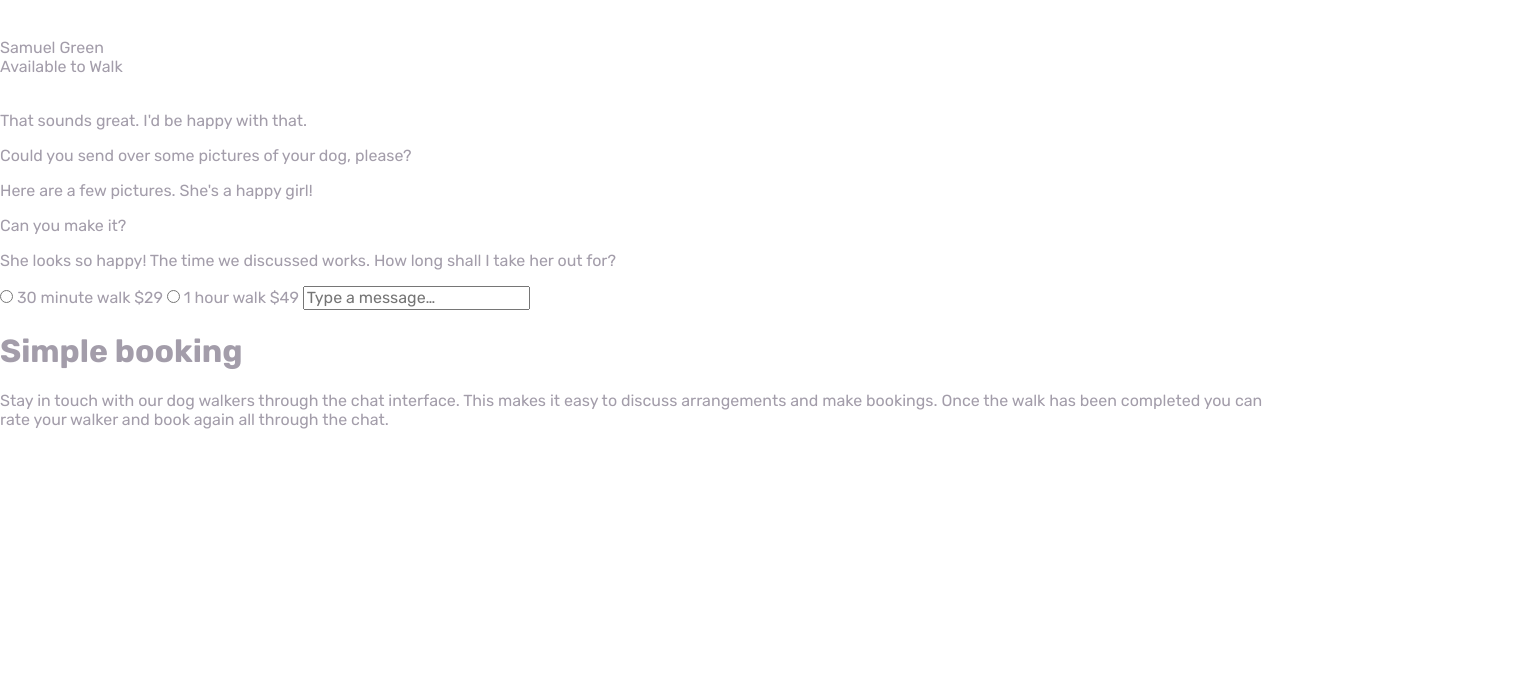
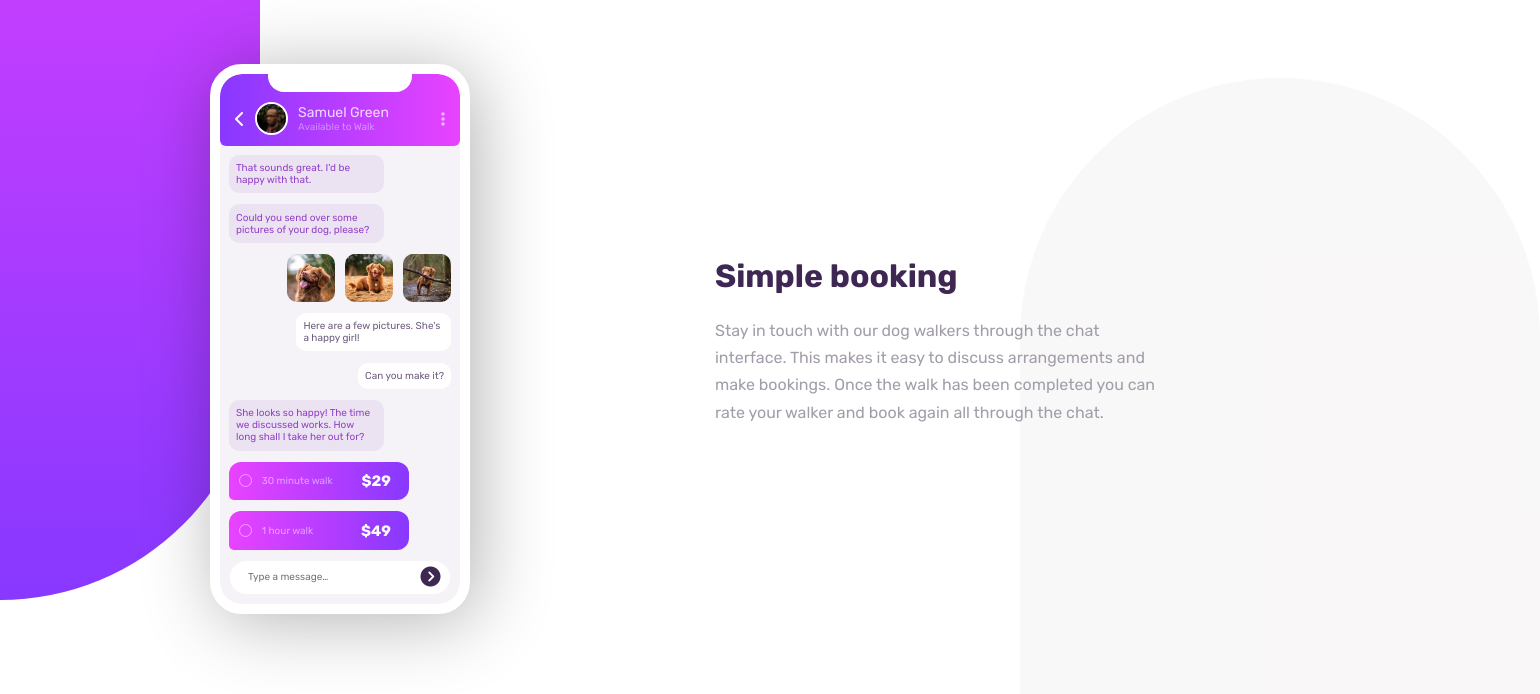
Before and after one commit to shakthi2003gh/chat-app-css-illustration-master, a plain HTML site: page index.html in a window 1280 px wide. Shown: the whole page, 1540 px wide, since content can reach past the window. Drawn offline with Linux system fonts and the light colour scheme.

Commit message:
Final commit

```diff
--- a/index.html
+++ b/index.html
@@ -11,42 +11,47 @@
   <title>Frontend Mentor | [Challenge Name Here]</title>
 
   <link rel="stylesheet" href="/styles/style.css">
+  <script src="https://kit.fontawesome.com/5b5397a1a7.js" crossorigin="anonymous"></script>
 
 </head>
 
 <body>
+  <main>
     <div class="chat-app">
       <div class="header">
         <img src="" class="back-btn" alt="">
-
         <div class="profile">
-        <div class="profile__img">
-          <img src="" alt="">
-        </div>
-
-        <div class="proflie__details">
+          <i class="fa-solid fa-chevron-left navigate"></i>
+          <span class="profile__img">
+            <img src="./images/avatar.jpg" alt="">
+          </span>
+          <div class="profile__details">
             <div class="name">Samuel Green</div>
             <div class="status">Available to Walk</div>
           </div>
+          <i class="fa-solid fa-ellipsis-vertical menu"></i>
         </div>
-
-      <img src="" class="menu-btn" alt="">
       </div>
 
       <div class="body">
         <p class="message recevied">
           That sounds great. I'd be happy with that.
         </p>
-
         <p class="message recevied">
           Could you send over some pictures of your dog, please?
         </p>
+
+        <div class="group-img send">
+          <img src="./images/dog-image-1.jpg" alt="">
+          <img src="./images/dog-image-2.jpg" alt="">
+          <img src="./images/dog-image-3.jpg" alt="">
+        </div>
 
         <p class="message send">
           Here are a few pictures. She's a happy girl!
         </p>
 
-      <p class="message recevied">
+        <p class="message send">
           Can you make it?
         </p>
 
@@ -54,31 +59,34 @@
           She looks so happy! The time we discussed works. How long shall I take her out for?
         </p>
 
-      <label class="message special">
+        <label class="radio recevied">
           <input type="radio" name="option">
           <span class="detail">30 minute walk</span>
           <span class="price">$29</span>
         </label>
 
-      <label class="message special">
+        <label class="radio recevied">
           <input type="radio" name="option">
           <span class="detail">1 hour walk</span>
           <span class="price">$49</span>
         </label>
 
+        <div class="input-group">
           <input type="text" placeholder="Type a message…">
+          <i class="fa-solid fa-circle-chevron-right fa-2xl send-btn"></i>
+        </div>
       </div>
     </div>
 
     <div class="content">
       <h1>Simple booking</h1>
-
       <p>
         Stay in touch with our dog walkers through the chat interface. This makes it easy to
         discuss arrangements and make bookings. Once the walk has been completed you can rate
         your walker and book again all through the chat.
       </p>
     </div>
+  </main>
 </body>
 
 </html>
--- a/styles/style.css
+++ b/styles/style.css
@@ -21,12 +21,263 @@ html {
   --clr-radio: hsl(289, 100%, 72%);
   --clr-white: hsl(0, 0%, 100%);
 
-  --lg: linear-gradient(hsl(293, 100%, 63%), hsl(264, 100%, 61%));
+  --clr-lg1: hsl(264, 100%, 61%);
+  --clr-lg2: hsl(293, 100%, 63%);
   --bg-app: hsl(270, 20%, 96%);
-  --bg-message: hsl(276, 100%, 81%);
+  --bg-message: hsla(276, 44%, 88%, 0.5);
 }
 
 body {
   font: 16px "Rubik", sans-serif;
   color: var(--clr-text);
 }
+
+h1 {
+  color: var(--clr-heading);
+}
+
+.content p {
+  line-height: 2.7ch;
+  max-width: 310px;
+  margin: 16px auto;
+}
+
+.chat-app p {
+  max-width: 155px;
+  margin: 0;
+}
+
+@media (min-width: 800px) {
+  .content p {
+    max-width: 450px;
+  }
+}
+
+main {
+  position: relative;
+  width: clamp(375px, 100%, 1200px);
+  margin: 0 auto;
+}
+
+main::before {
+  position: absolute;
+  top: -600px;
+  left: -330px;
+  content: "";
+  width: 520px;
+  height: 1000px;
+  border-radius: 100vh;
+  background: linear-gradient(to bottom, var(--clr-lg2), var(--clr-lg1));
+  z-index: -1;
+}
+
+.chat-app {
+  position: relative;
+  width: 260px;
+  height: 550px;
+  margin: 4rem auto;
+  border: 10px solid white;
+  border-radius: 32px;
+  box-shadow: 7px 7px 74px 0px rgb(0 0 0 / 30%), inset 100vw 0 0 var(--bg-app);
+  background-color: white;
+  overflow: hidden;
+}
+
+.chat-app .header {
+  position: relative;
+  height: 4.5rem;
+  border-radius: 22px 22px 6px 6px;
+  background: linear-gradient(to right, var(--clr-lg1), var(--clr-lg2));
+  isolation: isolate;
+  overflow: hidden;
+}
+
+.chat-app .header::after {
+  position: absolute;
+  top: -0.9rem;
+  left: 50%;
+  content: "";
+  width: 60%;
+  height: 2rem;
+  border-radius: 100vh;
+  background-color: white;
+  transform: translateX(-50%);
+  z-index: 5;
+}
+
+.profile {
+  display: flex;
+  align-items: center;
+  gap: 10px;
+  padding: 15px;
+  padding-top: 9px;
+  color: white;
+}
+
+.profile .navigate::before {
+  display: inline-block;
+  width: 10px;
+}
+
+.profile__img {
+  display: inline-block;
+  width: 33px;
+  height: 33px;
+  border: 2px solid white;
+  border-radius: 100%;
+  overflow: hidden;
+}
+
+.profile__img img {
+  width: 31px;
+  height: 31px;
+}
+
+.profile__details {
+  display: grid;
+  justify-items: start;
+  font-size: 14px;
+  opacity: 0.8;
+}
+
+.profile__details .status {
+  font-size: 10px;
+  opacity: 0.5;
+}
+
+.profile .menu {
+  margin-left: auto;
+  opacity: 0.6;
+}
+
+.chat-app .body {
+  display: grid;
+  gap: 0.7rem;
+  font-size: 10px;
+  padding: 0.55rem;
+  background-color: var(--bg-app);
+}
+
+.body .message {
+  padding: 0.45rem;
+  border-radius: 10px;
+}
+
+.body .message.recevied {
+  color: var(--clr-chat-left);
+  background: var(--bg-message);
+}
+
+.body .message.send {
+  justify-self: right;
+  color: var(--clr-chat-right);
+  background: white;
+}
+
+.body .group-img {
+  display: flex;
+  gap: 10px;
+}
+
+.body .group-img.send {
+  justify-content: right;
+}
+
+.body .group-img img {
+  width: 48px;
+  border-radius: 10px;
+}
+
+.body .radio {
+  display: flex;
+  align-items: center;
+  gap: 10px;
+  width: 180px;
+  height: 2.4rem;
+  padding: 10px;
+  color: white;
+  border-radius: 12px;
+  background: linear-gradient(to right, var(--clr-lg2), var(--clr-lg1));
+}
+
+.body .radio.recevied {
+  border-bottom-left-radius: 5px;
+}
+
+.body .radio input[type="radio"] {
+  -webkit-appearance: none;
+  width: 13px;
+  height: 13px;
+  border-radius: 100vh;
+  border: 1px solid rgba(255, 255, 255, 0.5);
+  background-color: transparent;
+}
+.body .radio input[type="radio"]:checked {
+  background-color: white;
+}
+
+.body .radio .detail {
+  opacity: 0.5;
+}
+
+.body .radio .price {
+  font-size: 15px;
+  font-weight: bold;
+  margin-left: auto;
+  margin-right: 0.5rem;
+}
+
+.body .input-group {
+  position: absolute;
+  inset: 10px;
+  top: auto;
+  display: flex;
+  justify-content: space-between;
+  align-items: center;
+  padding: 0.6rem;
+  padding-left: 1rem;
+  border-radius: 100vh;
+  background-color: white;
+}
+
+.input-group input {
+  border: none;
+  outline: none;
+}
+
+.input-group .send-btn::before {
+  color: var(--clr-heading);
+}
+
+.content {
+  text-align: center;
+}
+
+@media (min-width: 800px) {
+  main {
+    display: grid;
+    grid-template-columns: 1fr 1fr;
+    place-items: center;
+  }
+
+  main::after {
+    position: absolute;
+    bottom: -400px;
+    right: -300px;
+    content: "";
+    width: 520px;
+    height: 1000px;
+    border-radius: 100vh;
+    background: rgba(230, 226, 226, 0.26);
+    z-index: -1;
+  }
+
+  main::before {
+    top: -400px;
+    left: -300px;
+  }
+
+  .content {
+    text-align: left;
+  }
+}
```
Lines whose indentation alone changed are shown as unchanged.
